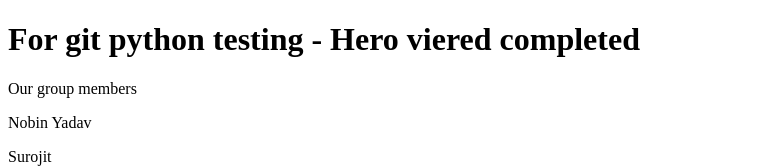
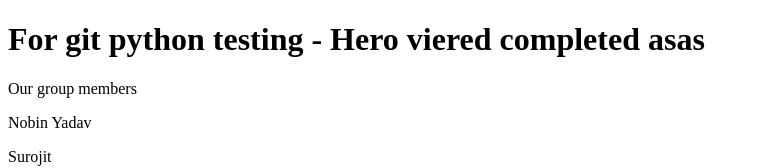
Before and after one commit to Nobin1987/GITPYTHON_GROUP, a plain HTML site: page index.html in a window 1280 px wide. Shown: the top 168 px of the page, without its empty margins (0-760 px from the left). Drawn offline with Linux system fonts and the light colour scheme.

Commit message:
Update index.html

```diff
--- a/index.html
+++ b/index.html
@@ -3,7 +3,7 @@
 <html>
 <body>
 
-<h1>For git python testing - Hero viered completed </h1>
+<h1>For git python testing - Hero viered completed asas </h1>
 
 <p>Our group members </p>
 <p>Nobin Yadav </p>
```
